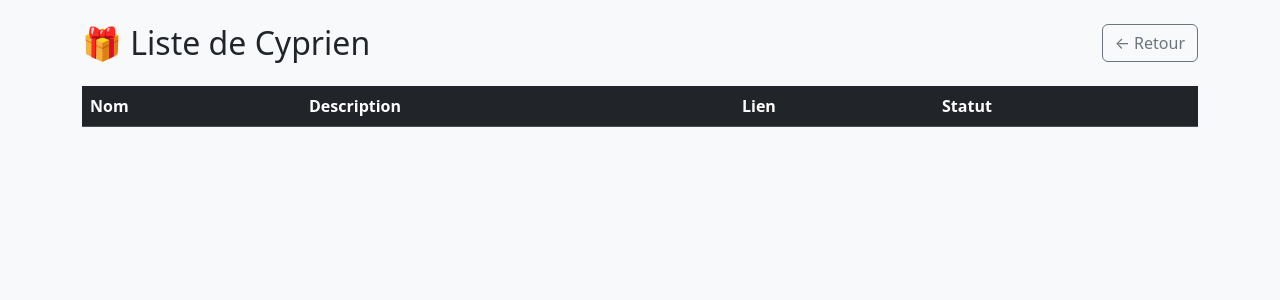
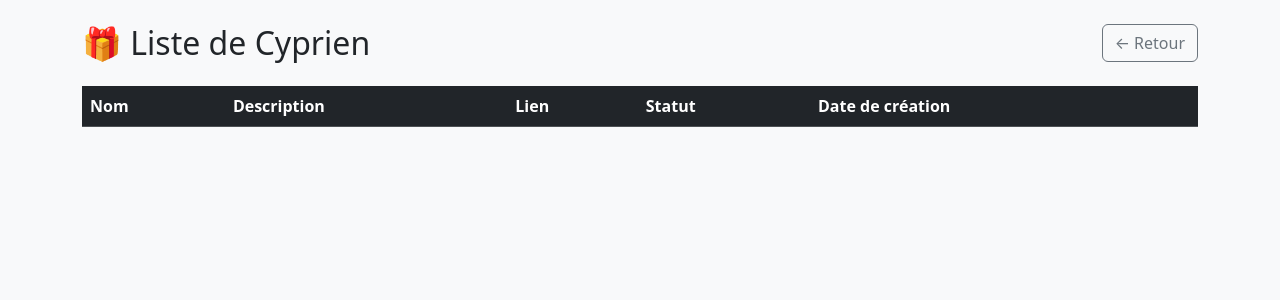
Before and after one commit to CyprienJ/listenoel, a Django app: page /list/1/ in a window 1280 px wide. Shown: the part 56-356 px from the top of the page. Run offline with Django 5.2, Linux system fonts and the light colour scheme; data comes from the database, SQL or seed files in the repository; data that the repository does not hold is empty.

Commit message:
add creation_date to gift list (#7)

```diff
--- a/gifts/templates/gifts/view_list.html
+++ b/gifts/templates/gifts/view_list.html
@@ -25,6 +25,7 @@
       <th>Description</th>
       <th>Lien</th>
       <th>Statut</th>
+      <th>Date de création</th>
       {% if current and current.id == person.id %}
       <th>Actions</th>
       {% endif %}
@@ -59,6 +60,7 @@
         </button>
       {% endif %}
     </td>
+      <td>{{item.gift.created_at |date:"d M Y H:i"}}</td>
 
 
       {% if current and current.id == person.id %}
```
